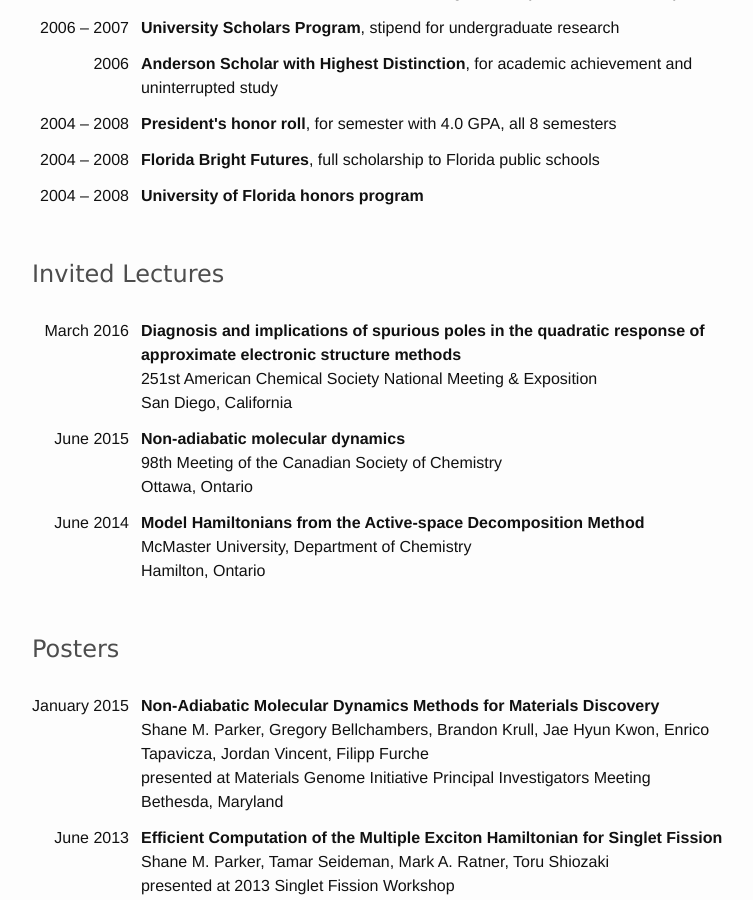
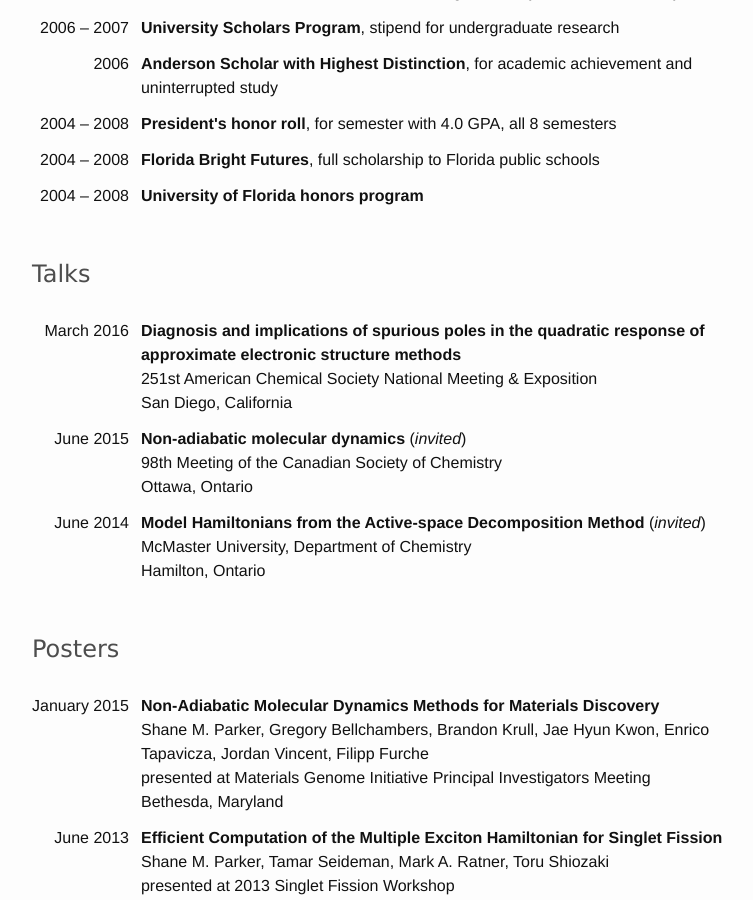
Before and after one commit to smparker/smparker.github.io, a Jekyll site: the page built from 2_vita.html, in a window 1280 px wide and 900 px high, scrolled down 1205 px. Shown: the whole window, without its empty margins (245-998 px from the left). Built offline with Jekyll 4.4.1, drawn with Linux system fonts in a browser that asks for light colours.

Commit message:
improvements to talks section

```diff
--- a/2_vita.html
+++ b/2_vita.html
@@ -39,13 +39,13 @@ categories: cv
 {% endfor %}
 
   <tr>
-    <td colspan="2" valign="bottom"><h1 class="category"><br>Invited Lectures</h1></td>
+    <td colspan="2" valign="bottom"><h1 class="category"><br>Talks</h1></td>
   </tr>
 {% for lecture in site.data.lectures %}
     <tr>
       <td valign="top" style="white-space: nowrap;" align="right"> {{lecture.time}} </td>
       <td>
-        <b>{{lecture.title}}</b> <br>
+        <b>{{lecture.title}}</b> {% if lecture.invited %} (<i>invited</i>) {% endif %} <br>
         {{lecture.institution}} <br>
         {{lecture.location}}
       </td>
--- a/_data/lectures.yml
+++ b/_data/lectures.yml
@@ -2,13 +2,16 @@
   institution: 251st American Chemical Society National Meeting & Exposition
   location: San Diego, California
   time: March 2016
+  invited: false
 
 - title: Non-adiabatic molecular dynamics
   institution: 98th Meeting of the Canadian Society of Chemistry
   location: Ottawa, Ontario
   time: June 2015
+  invited: true
 
 - title: Model Hamiltonians from the Active-space Decomposition Method
   institution: McMaster University, Department of Chemistry
   location: Hamilton, Ontario
   time: June 2014
+  invited: true
```
